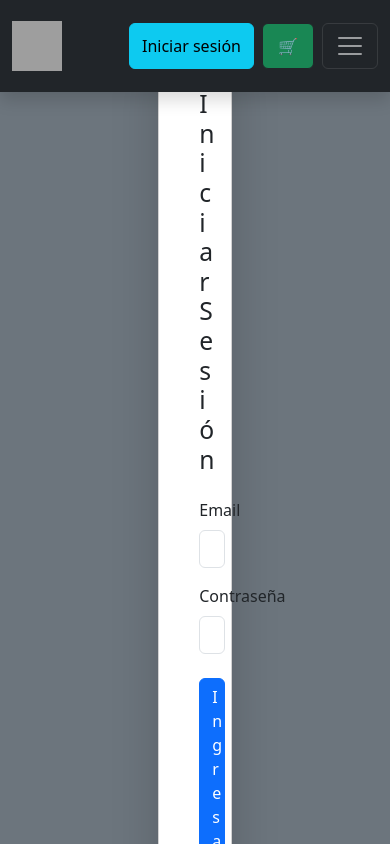
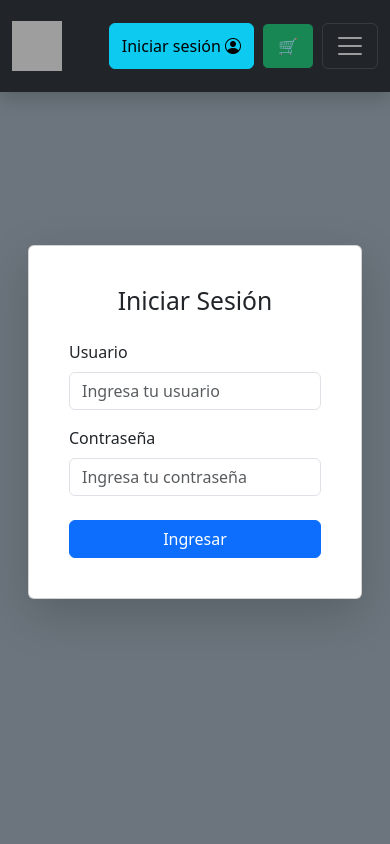
Before and after one commit to FernandoBlancoTFL/Shopnetic-ecommerce, a React (Vite) app: page /login in a window 390 px wide. Shown: the top 844 px of the page. Built offline with nearby package versions, Linux system fonts and the light colour scheme; grey boxes are pictures that could not be loaded.

Commit message:
* Auth Context created to login users * Responsive design added to /login view

```diff
--- a/src/App.jsx
+++ b/src/App.jsx
@@ -6,6 +6,9 @@ import { Contact } from './pages/Contact'
 import { Footer } from './components/Footer'
 import { Routes, Route } from 'react-router-dom'
 import { ProductDetail } from './pages/ProductDetail'
+import { TemporalFile } from './components/TemporalFile'
+import { ProtectedRoute } from './components/ProtectedRoute'
+import { AuthProvider } from './context/AuthContext'
 import { useState } from 'react'
 import './css/App.css'
 import 'bootstrap/dist/css/bootstrap.min.css'
@@ -21,15 +24,18 @@ export function App () {
 
   return (
     <div className='d-flex flex-column min-vh-100'>
+      <AuthProvider>
         <Header handleFilter={handleFilters} />
         <Routes>
           <Route path='/' element={<Home filterURL={productsURL} filterName={filterName} />} />
           <Route path='/about' element={<About />} />
           <Route path='/login' element={<Login />} />
+          <Route path='/dashboard' element={<ProtectedRoute><TemporalFile /></ProtectedRoute>} />
           <Route path='/contact' element={<Contact />} />
           <Route path='/product/:id' element={<ProductDetail />} />
         </Routes>
         <Footer />
+      </AuthProvider>
     </div>
   )
 }
--- a/src/components/NavBar.jsx
+++ b/src/components/NavBar.jsx
@@ -16,7 +16,7 @@ export function NavBar ({ handleFilter }) {
           />
         </Navbar.Brand>
         <div className='d-flex gap-2'>
-          <Button as={Link} to='/login' variant='info' className='d-inline d-lg-none align-content-center'>Iniciar sesión</Button>
+          <Button as={Link} to='/login' variant='info' className='d-inline d-lg-none align-content-center'>Iniciar sesión <i class='bi bi-person-circle' /></Button>
           <ShoppingCart isPositionFixed={false} />
           <Navbar.Toggle aria-controls='basic-navbar-nav' />
         </div>
@@ -45,6 +45,7 @@ export function NavBar ({ handleFilter }) {
             </Form>
           </div>
         </Navbar.Collapse>
+        <Button as={Link} to='/login' variant='info' className='d-none d-lg-inline align-content-center'>Iniciar sesión <i class='bi bi-person-circle' /></Button>
       </Container>
     </Navbar>
   )
--- /dev/null
+++ b/src/components/ProtectedRoute.jsx
@@ -0,0 +1,13 @@
+import { Navigate } from 'react-router-dom'
+import { AuthContext } from '../context/AuthContext'
+import { useContext } from 'react'
+
+export function ProtectedRoute ({ children }) {
+  const { user } = useContext(AuthContext)
+
+  if (!user) {
+    return <Navigate to='/login' />
+  }
+
+  return children
+}
--- /dev/null
+++ b/src/components/TemporalFile.jsx
@@ -0,0 +1,13 @@
+import { useContext } from 'react'
+import { AuthContext } from '../context/AuthContext'
+
+export function TemporalFile () {
+  const { logout } = useContext(AuthContext)
+
+  return (
+    <div>
+      <h1> Hola usuario! </h1>
+      <button onClick={logout}>Desloguearse</button>
+    </div>
+  )
+}
--- /dev/null
+++ b/src/context/AuthContext.jsx
@@ -0,0 +1,25 @@
+import { createContext, useState } from 'react'
+
+export const AuthContext = createContext()
+
+export function AuthProvider ({ children }) {
+  const [user, setUser] = useState(null)
+
+  const login = (username) => {
+    const token = 'eyJhbGciOiJIUzI1NiIsInR5cCI6IkpXVCJ9.eyJzdWIiOiIxMjM0NTY3ODkwIiwibmFtZSI6IkpvaG4gRG9lIiwiaWF0IjoxNTE2MjM5MDIyfQ.SflKxwRJSMeKKF2QT4fwpMeJf36POk6yJV_adQssw5c'
+    window.localStorage.setItem('authToken', token)
+
+    setUser(username)
+  }
+
+  const logout = () => {
+    window.localStorage.removeItem('authToken')
+    setUser(null)
+  }
+
+  return (
+    <AuthContext.Provider value={{ user, login, logout }}>
+      {children}
+    </AuthContext.Provider>
+  )
+}
--- a/src/pages/Login.jsx
+++ b/src/pages/Login.jsx
@@ -1,38 +1,45 @@
-import { useState } from 'react'
-import { Button, Form, Container, Card, Alert } from 'react-bootstrap'
+import { useContext, useState } from 'react'
+import { Button, Form, Container, Card, Alert, Row, Col } from 'react-bootstrap'
+import { AuthContext } from '../context/AuthContext'
+import { useNavigate } from 'react-router-dom'
 
 export function Login () {
-  const [email, setEmail] = useState('')
+  const [user, setUser] = useState('')
   const [password, setPassword] = useState('')
+  const { login } = useContext(AuthContext)
   const [showAlert, setShowAlert] = useState(false)
+  const navigate = useNavigate()
 
   const handleSubmit = (e) => {
     e.preventDefault()
-    if (email && password) {
+    if (user === 'admin' && password === '1234') {
       setShowAlert(false)
-      window.location.reload()
+      login(user)
+      navigate('/dashboard')
     } else {
       setShowAlert(true)
     }
   }
 
   return (
-    <main className='d-flex align-items-center justify-content-center bg-secondary flex-grow-1'>
-      <Container className='mt-5 mb-5 w-25'>
+    <main className='d-flex align-items-center justify-content-center bg-secondary flex-grow-1 min-vh-100 px-3'>
+      <Container className='my-5'>
+        <Row className='justify-content-center'>
+          <Col xs={12} sm={10} md={8} lg={6} xl={4}>
             <Card className='shadow-lg p-4'>
               <Card.Body>
                 <h2 className='mb-4 text-center'>Iniciar Sesión</h2>
                 {showAlert && (
-              <Alert variant='danger'>Por favor, completa ambos campos.</Alert>
+                  <Alert variant='danger'>Datos incorrectos.</Alert>
                 )}
                 <Form onSubmit={handleSubmit}>
-              <Form.Group className='mb-3' controlId='formEmail'>
-                <Form.Label>Email</Form.Label>
+                  <Form.Group className='mb-3' controlId='user'>
+                    <Form.Label>Usuario</Form.Label>
                     <Form.Control
-                  type='email'
-                  placeholder='Ingresa tu email'
-                  value={email}
-                  onChange={(e) => setEmail(e.target.value)}
+                      type='text'
+                      placeholder='Ingresa tu usuario'
+                      value={user}
+                      onChange={(e) => setUser(e.target.value)}
                       required
                     />
                   </Form.Group>
@@ -54,6 +61,8 @@ export function Login () {
                 </Form>
               </Card.Body>
             </Card>
+          </Col>
+        </Row>
       </Container>
     </main>
   )
```
Lines whose indentation alone changed are shown as unchanged.
